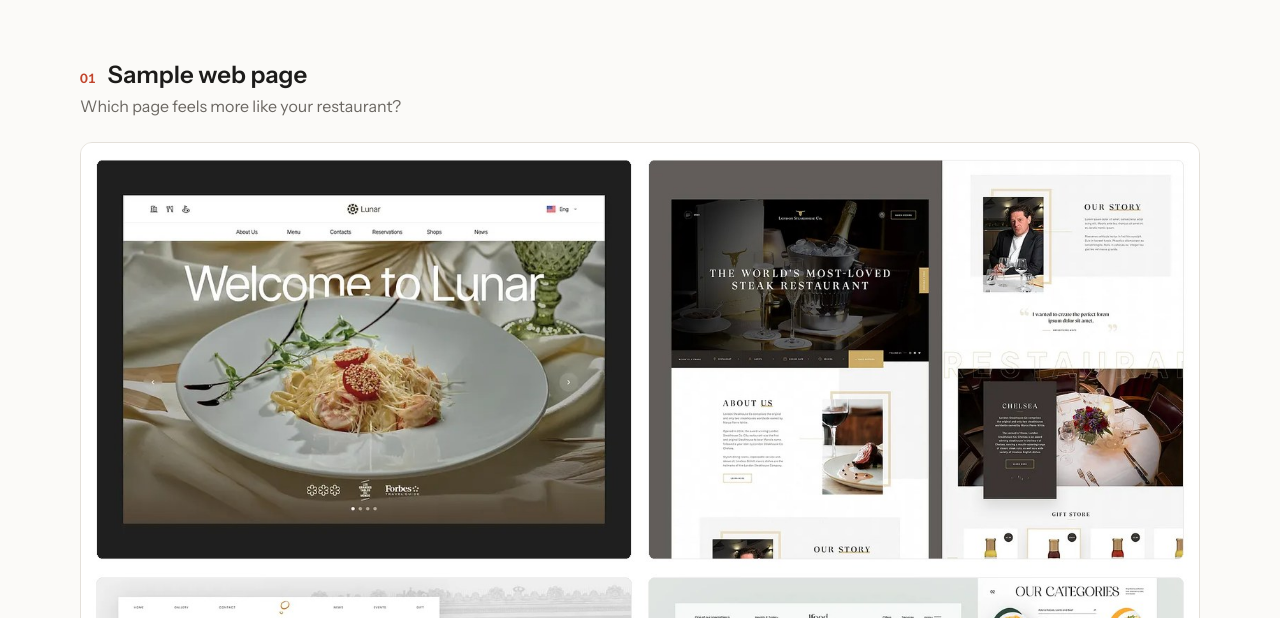
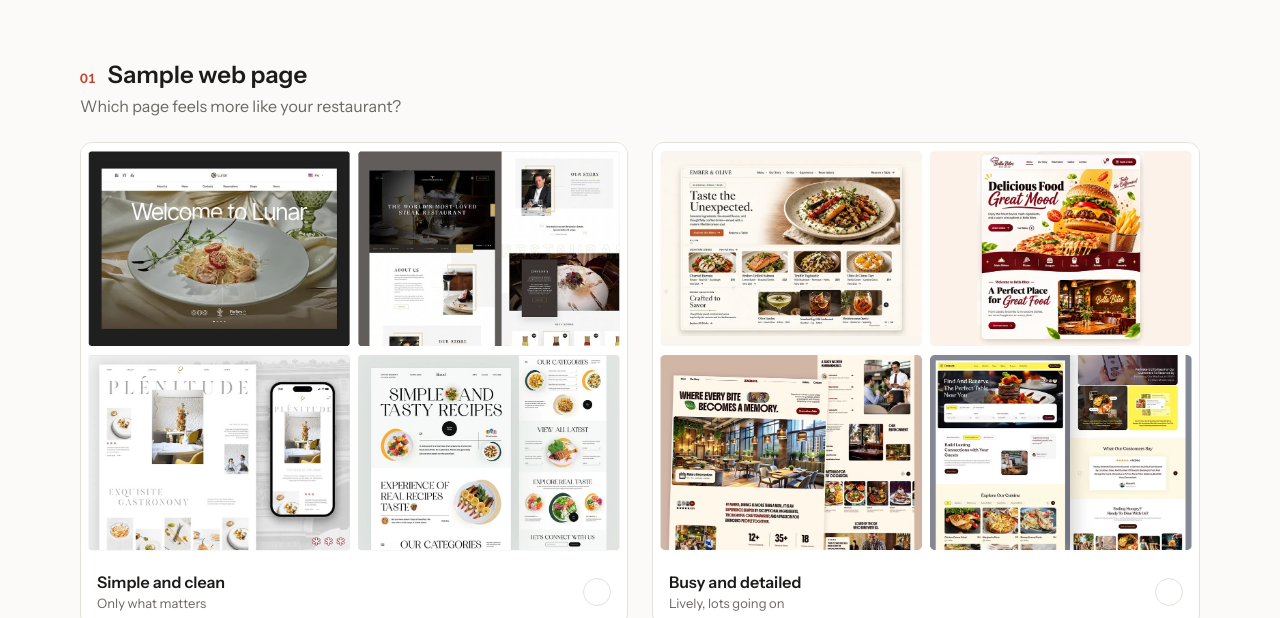
Before and after one commit to krinalraiyani/restaurant-style-questionnaire, a plain HTML site: page index.html in a window 1280 px wide. Shown: the part 334-952 px from the top of the page. Drawn offline with Linux system fonts and the light colour scheme.

Commit message:
Show the two sample web page options side by side
Co-Authored-By: Claude Opus 5.5 <noreply@anthropic.com>

```diff
--- a/index.html
+++ b/index.html
@@ -99,7 +99,7 @@ h1 {
 .section-head p { margin: 0; color: var(--muted); font-size: 16px; }
 
 /* ---------- Picture choice pair ---------- */
-.pair { display: grid; grid-template-columns: 1fr; gap: 24px; }
+.pair { display: grid; grid-template-columns: repeat(2, minmax(0, 1fr)); gap: 24px; }
 .choice {
   display: grid; grid-template-rows: 1fr auto;
   background: var(--surface); border: 1px solid var(--line); border-radius: 12px;
```
